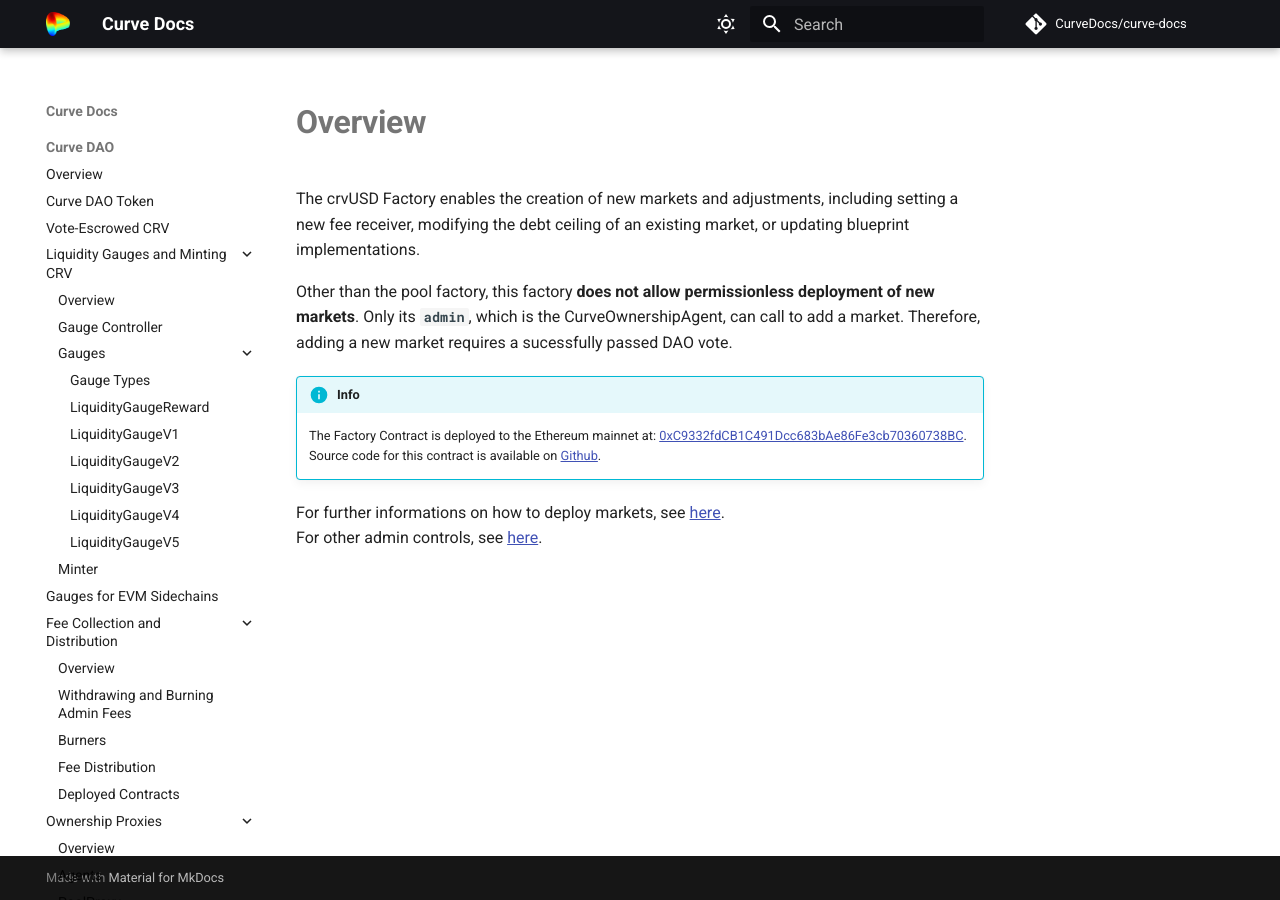
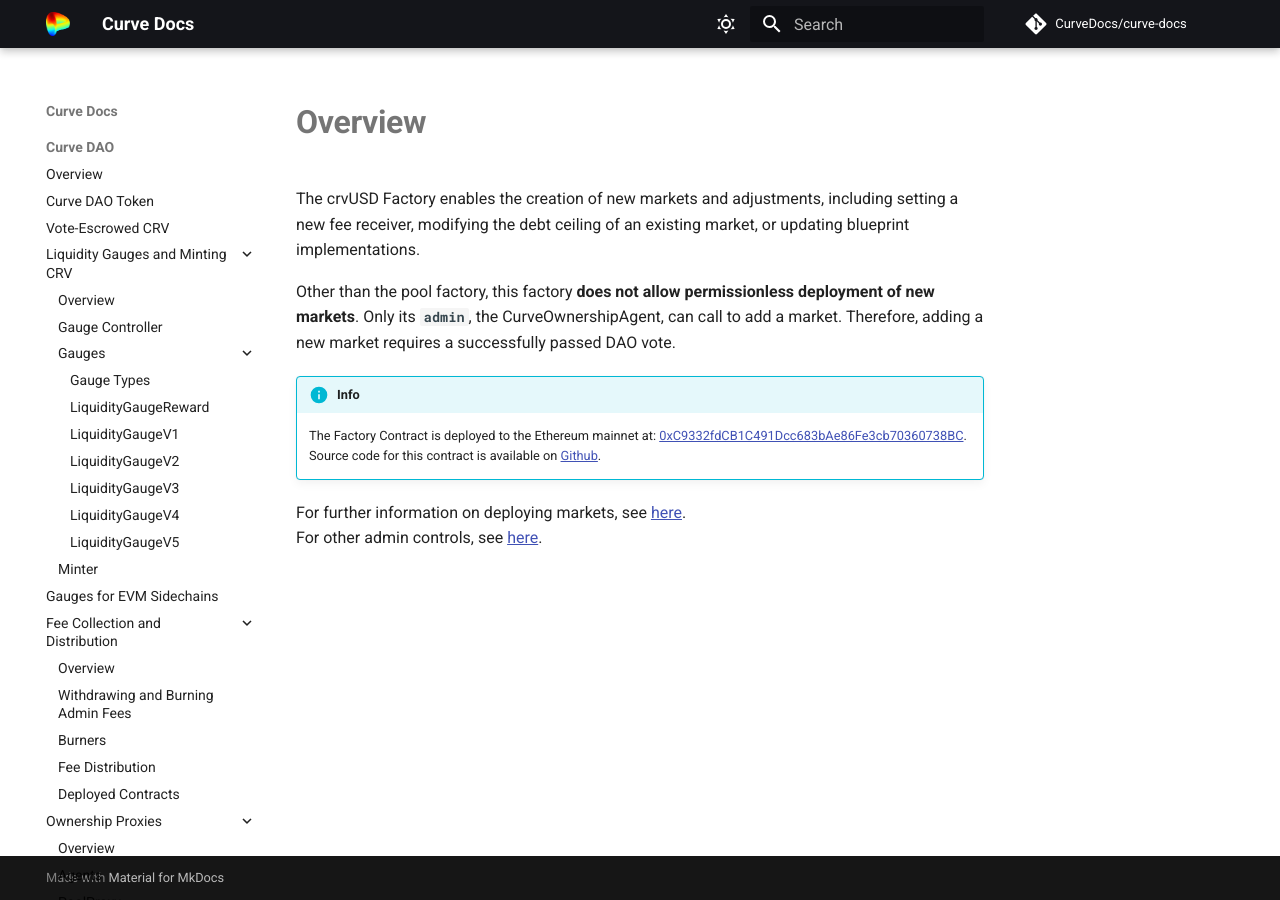
Before and after one commit to CurveDocs/curve-docs, an MkDocs documentation site: the page built from docs/factory/crvusd_factory/overview.md, in a window 1280 px wide. Built offline with MkDocs 1.6.1 and Material for MkDocs 9.7.7, drawn with Linux system fonts in a browser that asks for light colours; comment, search, counter and statistics services are not loaded.

Commit message:
improve grammar

```diff
--- a/docs/factory/crvusd_factory/overview.md
+++ b/docs/factory/crvusd_factory/overview.md
@@ -1,6 +1,6 @@
 The crvUSD Factory enables the creation of new markets and adjustments, including setting a new fee receiver, modifying the debt ceiling of an existing market, or updating blueprint implementations.
 
-Other than the pool factory, this factory **does not allow permissionless deployment of new markets**. Only its **`admin`**, which is the CurveOwnershipAgent, can call to add a market. Therefore, adding a new market requires a sucessfully passed DAO vote.
+Other than the pool factory, this factory **does not allow permissionless deployment of new markets**. Only its **`admin`**, the CurveOwnershipAgent, can call to add a market. Therefore, adding a new market requires a successfully passed DAO vote.
 
 
 !!! info
@@ -8,5 +8,5 @@
     Source code for this contract is available on [Github](https://github.com/curvefi/curve-stablecoin/blob/master/contracts/ControllerFactory.vy).
 
 
-For further informations on how to deploy markets, see [here](../crvusd_factory/deployer_api.md).
+For further information on deploying markets, see [here](../crvusd_factory/deployer_api.md).
 For other admin controls, see [here](../crvusd_factory/admin_controls.md).
```
